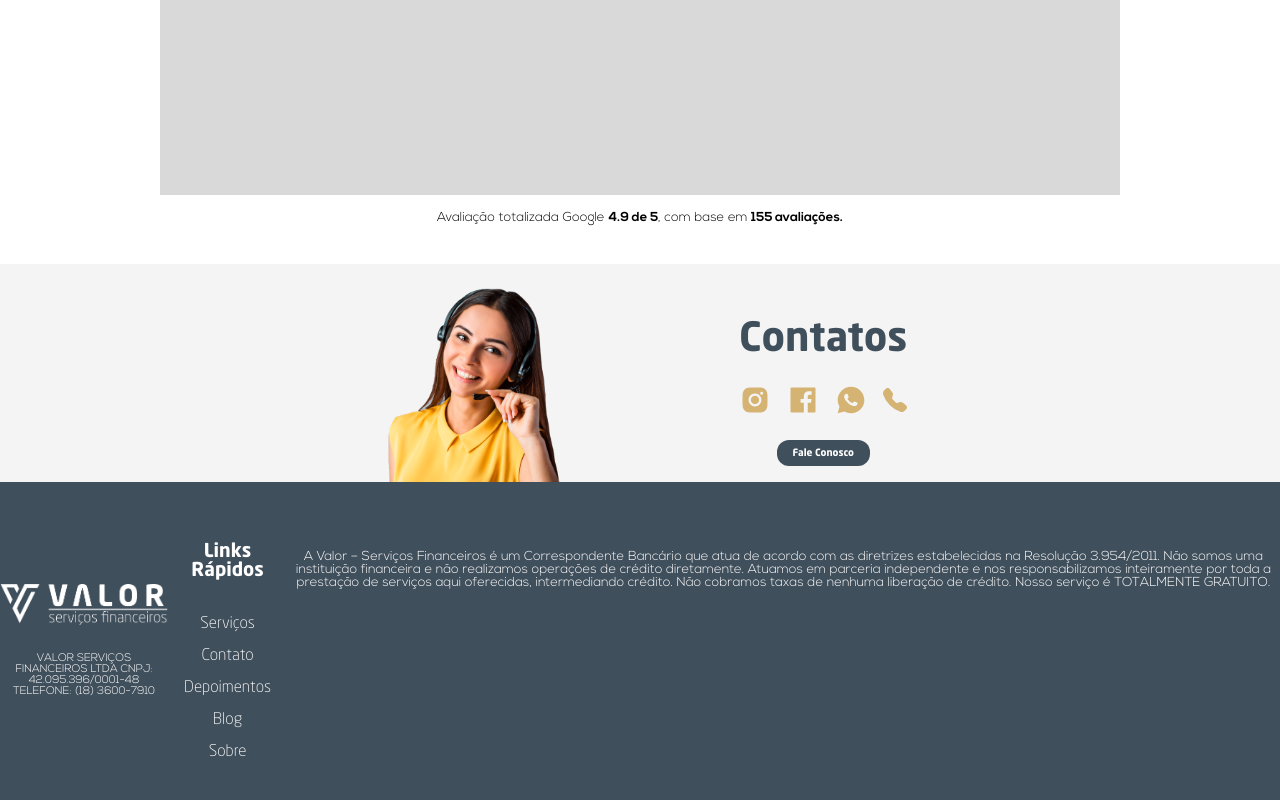
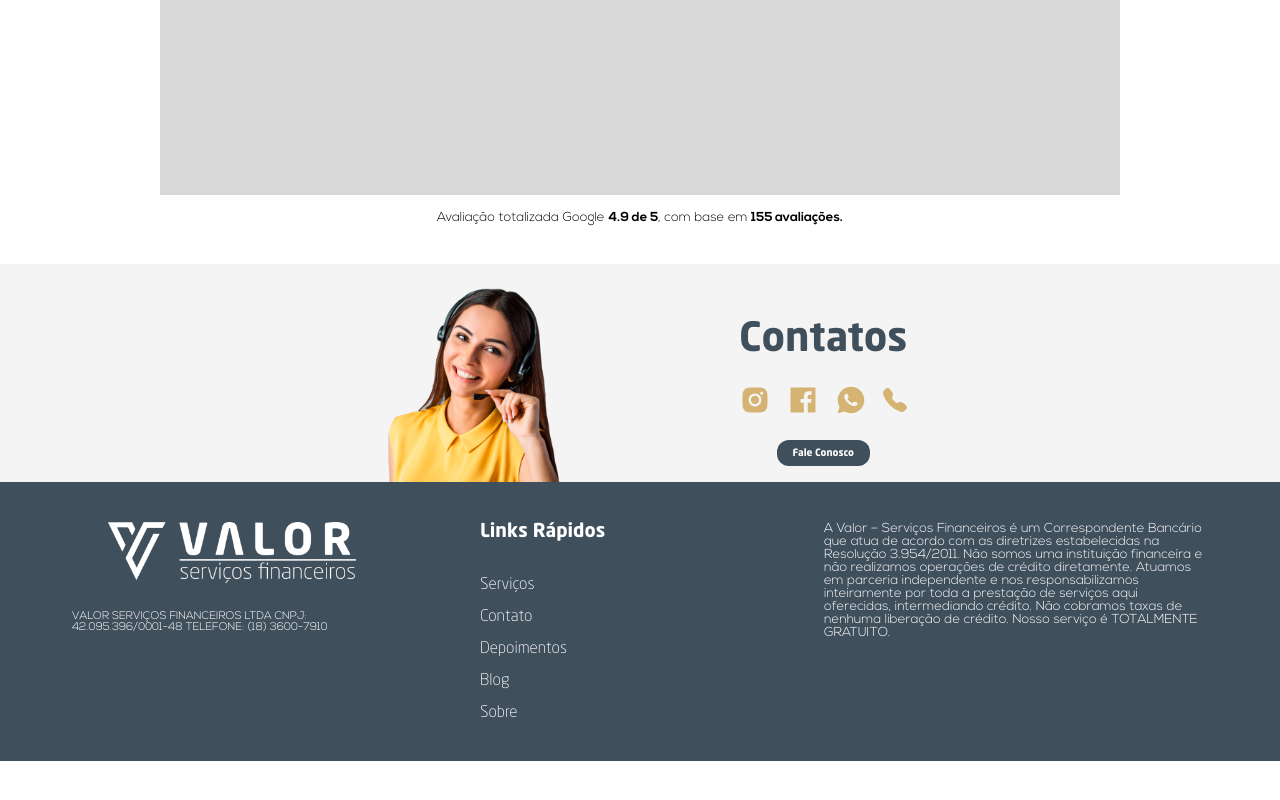
Before and after one commit to bjconsulting/valor_home, a React (Create React App) app in the folder app/: page / in a window 1280 px wide. Shown: the part 1404-2204 px from the top of the page. After the commit the page ends 2165 px from the top, so only its background shows below. Built offline with nearby package versions, Linux system fonts and the light colour scheme.

Commit message:
tablet viewport done, change in menu fontsize

```diff
--- a/app/src/Footer.tsx
+++ b/app/src/Footer.tsx
@@ -5,20 +5,20 @@ import logo2 from './img/logo_wb.png'
 
 function Footer() {
     return(
-        <div className="py-10 flex flex-col tablet:flex-row bg-prim gap-4 ">
-            <div className="flex flex-col justify-center items-center text-center text-white gap-7 max-w-[80%] mx-auto">
+        <div className="py-10 flex flex-col tablet:flex-row bg-prim gap-4 tablet:justify-center tablet:items-top">
+            <div className="flex flex-col justify-start items-center text-center text-white gap-7 max-w-[80%] mx-auto tablet:basis-[25%]">
                 <picture className="pointer-events-none">
-                    <source media="(min-width:1024px)" srcSet={logo2} width='250px' />
+                    <source media="(min-width:640px)" srcSet={logo2} width='250px' />
                     <img src={logo} alt="Valor Serviços" width='150px' />
                 </picture>
-                <p className='uppercase text-[11px] font-normal'>
+                <p className='uppercase text-[11px] font-normal tablet:text-left'>
                     VALOR SERVIÇOS FINANCEIROS LTDA CNPJ: 42.095.396/0001-48 TELEFONE: (18) 3600-7910
                 </p>
             </div>
 
-            <div className="flex flex-col gap-2 justify-center items-center">
-                <h3 className='font-bold text-center text-white text-[19px] my-5 mb-7'>Links Rápidos</h3>
-                <ul className="text-center flex flex-col gap-4 text-white font-light">
+            <div className="flex flex-col gap-2 justify-center items-center tablet:basis-[20%] tablet:justify-center tablet:items-start">
+                <h3 className='font-bold text-center text-white text-[19px] my-5 tablet:mt-0 mb-7 tablet:text-left'>Links Rápidos</h3>
+                <ul className="text-center flex flex-col gap-4 text-white font-light tablet:text-left">
                     <li><a href="#home"> Serviços </a> </li>
                     <li><a href="#home"> Contato </a></li>
                     <li><a href="#home"> Depoimentos </a></li>
@@ -27,7 +27,7 @@ function Footer() {
                 </ul>
             </div>
 
-            <p className='text-[13px] font-normal text-center text-white max-w-[80%] mx-auto mt-7 mb-3'>
+            <p className='text-[13px] font-normal text-center text-white max-w-[80%] mx-auto mt-7 tablet:mt-0 mb-3 tablet:basis-[30%] tablet:text-left'>
                 A Valor – Serviços Financeiros é um Correspondente Bancário que atua de acordo com as diretrizes estabelecidas na Resolução 3.954/2011.
                 Não somos uma instituição financeira e não realizamos operações de crédito diretamente. Atuamos em parceria independente e nos responsabilizamos inteiramente por toda a prestação de serviços aqui oferecidas, intermediando crédito. Não cobramos taxas de nenhuma liberação de crédito. Nosso serviço é TOTALMENTE GRATUITO.
             </p>
--- a/app/src/index.css
+++ b/app/src/index.css
@@ -100,7 +100,7 @@ P {
   margin: 1.1em 0;
   color: white;
   font-family: 'nexa';
-  font-size: 1.1em;
+  font-size: 1.4em;
 }
 .menu_item:hover,
 .menu_item:focus{
@@ -114,3 +114,10 @@ P {
 .ham3 {
   background-color: var(--prim);
 }
+
+
+@media (min-width:640px){
+  .menu_item {
+    font-size: 2em;
+  }
+}
```
